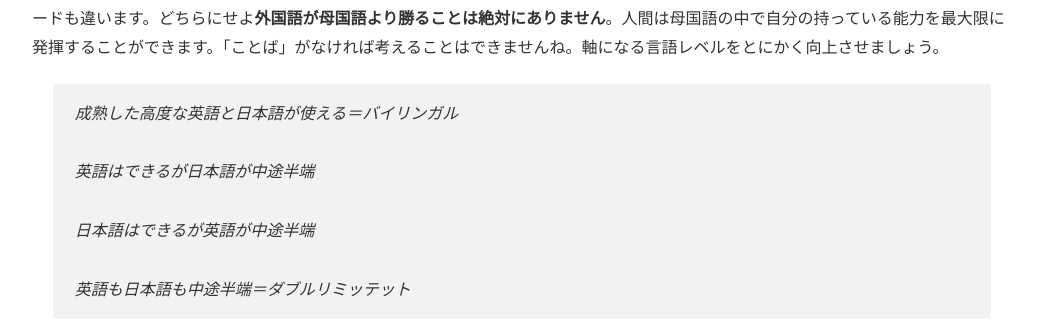
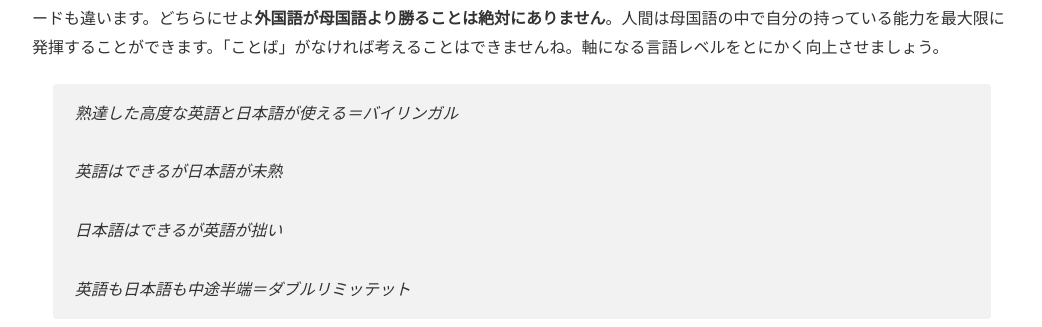
Before and after one commit to phocean/akispace, a Jekyll site: the page built from lessons.md, in a window 1280 px wide and 900 px high, scrolled down 2205 px. Shown: the part 156-483 px from the top of the window, without its empty margins (118-1160 px from the left). Built offline with Jekyll 4.4.1, drawn with Linux system fonts in a browser that asks for light colours.

Commit message:
Update lessons.md

```diff
--- a/lessons.md
+++ b/lessons.md
@@ -42,11 +42,11 @@ description: オンライン英語家庭教師　小学生から大学生まで
 
 このような高い英語力をつけるためには、やはり母国語（日本語）がしっかりしていなければなりません。**母国語が論理的思考力、あるいはまた情緒力や想像力へとつながります**。日本語での説明力や読解力がなければ、当然ですが英語での説明力や読解力はついてきません。また、母国語が不十分な状態で英語に多くの時間を費やしてしまうと、どちらの言語もマスターすることができず物事を深く考えられなくなってしまうこと（Double Limited）もよく知られています。うまくできる子もいれば、得意でない子もおり、一人一人学ぶスピードも違います。どちらにせよ**外国語が母国語より勝ることは絶対にありません**。人間は母国語の中で自分の持っている能力を最大限に発揮することができます。「ことば」がなければ考えることはできませんね。軸になる言語レベルをとにかく向上させましょう。
 
->成熟した高度な英語と日本語が使える＝バイリンガル
+>熟達した高度な英語と日本語が使える＝バイリンガル
 >
->英語はできるが日本語が中途半端
+>英語はできるが日本語が未熟
 >
->日本語はできるが英語が中途半端
+>日本語はできるが英語が拙い
 >
 >英語も日本語も中途半端＝ダブルリミッテット
 >
```
